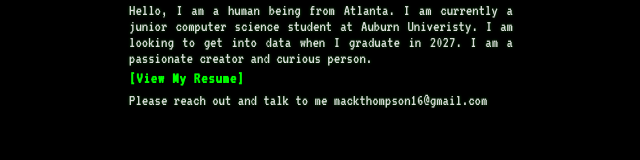
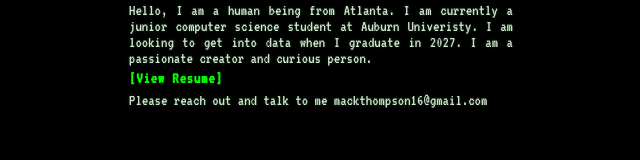
Before and after one commit to mackthompson16/MyWebsite, a React (Create React App) app: page / in a window 1280 px wide. Shown: the part 1062-1222 px from the top of the page, without its empty margins (319-959 px from the left). Built offline with nearby package versions, Linux system fonts and the light colour scheme.

Commit message:
more format

```diff
--- a/src/Contents.json
+++ b/src/Contents.json
@@ -6,7 +6,7 @@
         "title": "Me",
         "bullets": [
           {"header": "HUMAN BEING", "bullet": "Hello, I am a human being from Atlanta. I am currently a junior computer science student at Auburn Univeristy. I am looking to get into data when I graduate in 2027. I am a passionate creator and curious person.",
-          "link" : {"type": "doc", "text": "View My Resume", "link" : "files/resume.pdf"}},
+          "link" : {"type": "doc", "text": "View Resume", "link" : "files/resume.pdf"}},
           {"bullet" : "Please reach out and talk to me mackthompson16@gmail.com"}
         ]
       }]
@@ -95,10 +95,9 @@
              "Managing income & accounting(via Excel and forms)",
              "Counselor outreach, training, & operation",
              "Organizing & painting jerseys for the campers."
-          ]
+          ],
 
-          },
-          {"header" : "Checkout Our Trailer", "link":{"type": "url", "text" : "Camp Movie", "link" : "https://youtu.be/GKlthhpZl3U?si=zdTVYFM-E3fBfxow"}}
+          "link":{"type": "url", "text" : "Camp Movie", "link" : "https://youtu.be/GKlthhpZl3U?si=zdTVYFM-E3fBfxow"}}
         ]
       }
     ]
--- a/src/styles/main.css
+++ b/src/styles/main.css
@@ -45,7 +45,7 @@ body {
   color: var(--retro-text);
 
   --panel-bg: var(--retro-bg);
-
+  margin-bottom: 15vh;
   /* Optional: if you want some breathing room around the whole thing */
   /* padding: 1.5rem 2vw; */
 }
@@ -78,3 +78,10 @@ body {
   from { opacity: 0; transform: translateY(8px); }
   to   { opacity: 1; transform: translateY(0); }
 }
+
+
+@media (max-width: 720px) {
+  .main{
+    margin-bottom: 0;
+  }
+}
```
